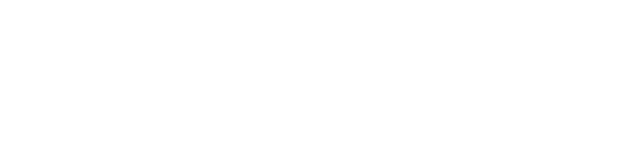
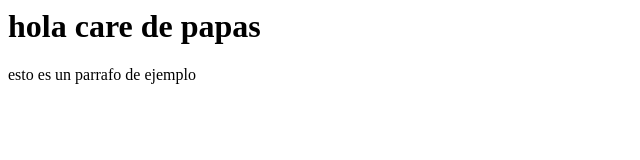
Before and after one commit to jMarlonDev/curso-Git, a plain HTML site: page index.html in a window 1280 px wide. Shown: the whole page, without its empty margins (0-640 px from the left). Drawn offline with Linux system fonts and the light colour scheme.

Commit message:
agregando un titulo.primer parrafo

```diff
--- a/index.html
+++ b/index.html
@@ -6,5 +6,7 @@
 </head>
 <body>
 
+	<h1>hola care de papas</h1>
+	<p>esto es un parrafo de ejemplo</p>
 </body>
 </html>
```
